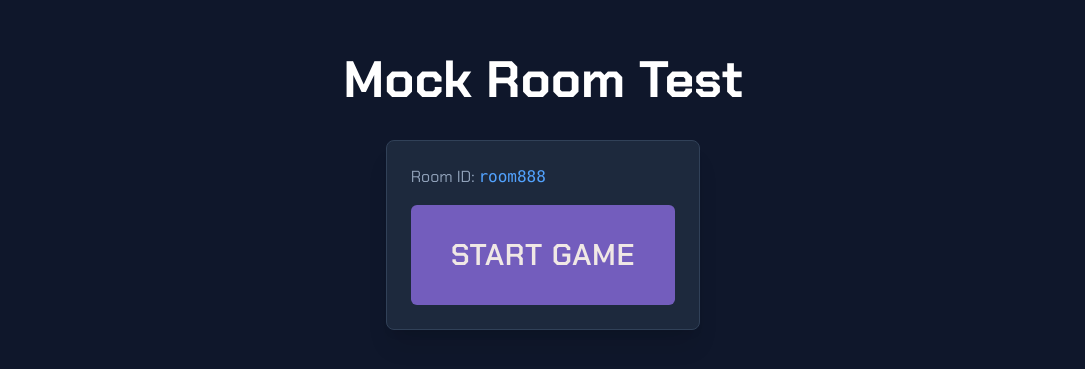
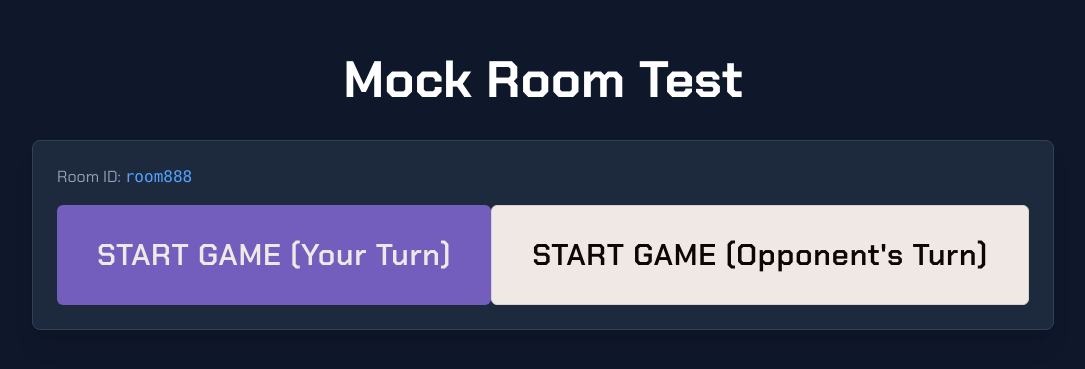
Before and after one commit to 42VN-Pasila/frontend, a React (Vite) app: page /dev/game/mock in a window 1280 px wide. Shown: the part 209-578 px from the top of the page, without its empty margins (97-1182 px from the left). Built offline with nearby package versions, Linux system fonts and the light colour scheme; no server answers.

Commit message:
refactoring playerId into GameBoard-in progress

```diff
--- a/src/pages/Dev/MockRoomTest.tsx
+++ b/src/pages/Dev/MockRoomTest.tsx
@@ -1,27 +1,45 @@
+import { useState } from "react";
 import { useNavigate } from 'react-router-dom';
 import { Button } from "@/shared/components";
 
+function pickRandomOpponentId(localId: number) {
+  const pool = [1, 2, 3, 4].filter((id) => id !== localId);
+  const idx = Math.floor(Math.random() * pool.length);
+  return pool[idx];
+}
+
 const MockRoomTest = () => {
-    const navigate = useNavigate();
-    const MOCK_ROOM_ID = "room888";
+  const [LOCAL_PLAYER_ID] = useState(() => Math.floor(Math.random() * 4) + 1);
+  // const [activeId, setActiveId] = useState<number | null>(null);
+  const navigate = useNavigate();
+  const MOCK_ROOM_ID = "room888";
 
-    const handleStartGame = () => {
-        console.log(`Staring game room: ${MOCK_ROOM_ID}`);
-        navigate(`/dev/game/${MOCK_ROOM_ID}`);
+  const handleStartGame = (startingId: number) => {
+    console.log(`Staring game room: ${MOCK_ROOM_ID}`);
+    navigate(`/dev/game/${MOCK_ROOM_ID}`), {
+      state: { activeId: startingId, localPlayerId: LOCAL_PLAYER_ID }
     }
+  }
 
-    return (
+  return (
     <div className="flex flex-col items-center justify-center h-screen bg-slate-900 text-white">
       <h1 className="text-4xl font-bold mb-8">Mock Room Test</h1>
       <div className="p-6 bg-slate-800 rounded-lg shadow-xl border border-slate-700">
         <p className="mb-4 text-slate-400">Room ID: <span className="text-blue-400 font-mono">{MOCK_ROOM_ID}</span></p>
         <Button
-          onClick={handleStartGame}
+          onClick={() => handleStartGame(LOCAL_PLAYER_ID)}
           variant="primary"
           size="large"
           color="purple"
         >
-          START GAME
+          START GAME (Your Turn)
+        </Button>
+        <Button
+          onClick={() => handleStartGame(pickRandomOpponentId(LOCAL_PLAYER_ID))}
+          variant="inverse"
+          size="large"
+        >
+          START GAME (Opponent's Turn)
         </Button>
       </div>
     </div>
--- a/src/pages/Game/components/GameBoard/GameBoard.tsx
+++ b/src/pages/Game/components/GameBoard/GameBoard.tsx
@@ -1,82 +1,46 @@
-import { useParams, Navigate } from "react-router-dom";
+import { useParams, Navigate, useLocation } from "react-router-dom";
 import GameControlCenter from "./GameControlCenter";
 import GameOpponents from "./GameOpponents";
 import GamePlayerCard from "./GamePlayerCard";
 
+export type CardRequestPayload = {
+  suit: CardSuit;
+  rank: CardRank;
+  opponentId: number;
+};
+
 const GameBoard = () => {
     const { roomId } = useParams<{ roomId: string }>();
-    if (!roomId) {
-      return <Navigate to="/game/mock" />;
+    const location = useLocation();
+    const state = location.state as { localPlayerId: number; activeId: number } | null;
+
+    if (!state) {
+      return <Navigate to="/game/mock" replace />;
     }
 
-//   return (
-//     <div className="grid grid-cols-3 h-screen w-screen overflow-hidden bg-slate-950">
+    const { localPlayerId, activeId } = state;
 
-//       {/* LEFT 1/3: Control Center */}
-//       <aside className="col-span-1 border-r border-slate-800 bg-slate-900 p-6 flex flex-col">
-//         <h2 className="text-xl font-bold text-indigo-400 mb-6 uppercase tracking-widest">
-//           Control Center
-//         </h2>
-
-//         <div className="flex-grow space-y-4">
-//           <div className="p-4 bg-slate-800 rounded-md border-l-4 border-green-500">
-//             <p className="text-sm text-slate-400">Current Turn</p>
-//             <p className="text-lg font-semibold text-white">Your Turn!</p>
-//           </div>
-
-//           <div className="text-slate-300 text-sm italic">
-//             Room ID: {roomId}
-//           </div>
-//         </div>
-
-//         {/* Action Buttons */}
-//         <div className="space-y-2">
-//           <button className="w-full py-3 bg-indigo-600 rounded font-bold text-white hover:bg-indigo-500 transition">
-//             Request
-//           </button>
-//           <button className="w-full py-3 bg-slate-700 rounded font-bold text-white hover:bg-slate-600 transition">
-//             End Turn
-//           </button>
-//         </div>
-//       </aside>
-
-//       {/* RIGHT 2/3: Game Arena */}
-//       <main className="col-span-2 grid grid-rows-3 h-full">
-
-//         {/* Top Half: Opponents */}
-//         <section className="row-span-2 flex items-center justify-around bg-slate-800/50 p-4 border-b border-slate-800">
-//           {[1, 2, 3].map((num) => (
-//             <div key={num} className="flex flex-col items-center gap-2">
-//               <div className="w-20 h-20 rounded-full bg-slate-700 border-2 border-slate-600 flex items-center justify-center text-white text-xl shadow-lg">
-//                 P{num + 1}
-//               </div>
-//               <span className="text-slate-400 text-xs font-medium">Opponent {num}</span>
-//             </div>
-//           ))}
-//         </section>
-
-//         {/* Bottom Half: Player's Hand */}
-//         <section className=" row-span-1 p-8 flex flex-col items-center">
-//           <h3 className="text-slate-500 uppercase text-xs font-bold mb-6 self-start">Your Cards</h3>
-//           <div className="flex gap-4 overflow-x-auto pb-4">
-//             {/* Mock Cards */}
-//             {[1, 2, 3, 4, 5].map((c) => (
-//               <div key={c} className="w-24 h-36 bg-white rounded-lg shadow-2xl transform hover:-translate-y-4 transition-transform cursor-pointer border-2 border-slate-300" />
-//             ))}
-//           </div>
-//         </section>
-
-//       </main>
-//     </div>
-//   );
-// };
+    const handleCardRequest = (payload: CardRequestPayload) => {
+    console.log(`Player ${localPlayerId} requesting from ${payload.opponentId} in room ${roomId}`);
+  };
 
     return (
       <div className="grid grid-cols-3 h-screen w-screen overflow-hidden bg-slate-950">
-        <GameControlCenter roomId={roomId!} />
+        <GameControlCenter
+          roomId={roomId!}
+          activeId={activeId}
+        />
         <main className="col-span-2 grid grid-rows-3 h-full">
-          <GameOpponents className="row-span-2" />
-          <GamePlayerCard className="row-span-1" />
+          <GameOpponents
+            className="row-span-2"
+            localPlayerId={localPlayerId}
+            activeId={activeId}
+          />
+          <GamePlayerCard
+            className="row-span-1"
+            playerId={localPlayerId}
+            isMyTurn={localPlayerId === activeId}
+          />
         </main>
       </div>
     );
--- a/src/pages/Game/components/GameBoard/GameControlCenter.tsx
+++ b/src/pages/Game/components/GameBoard/GameControlCenter.tsx
@@ -3,7 +3,6 @@ import Button from "@shared/components/Button";
 const GameControlCenter = ({ roomId }: { roomId: string }) => {
     return (
         <aside className="col-span-1 border-r border-slate-800 bg-slate-900 p-6 flex flex-col">
-            <h2 className="text-xl font-bold text-indigo-400 mb-6 uppercase tracking-widest">Control Center</h2>
             <div className="flex-grow">
                 <div className="p-4 bg-slate-800 rounded-md border-l-4 border-green-500">
                     <p className="text-lg font-semibold text-white">Your Turn</p>
```
